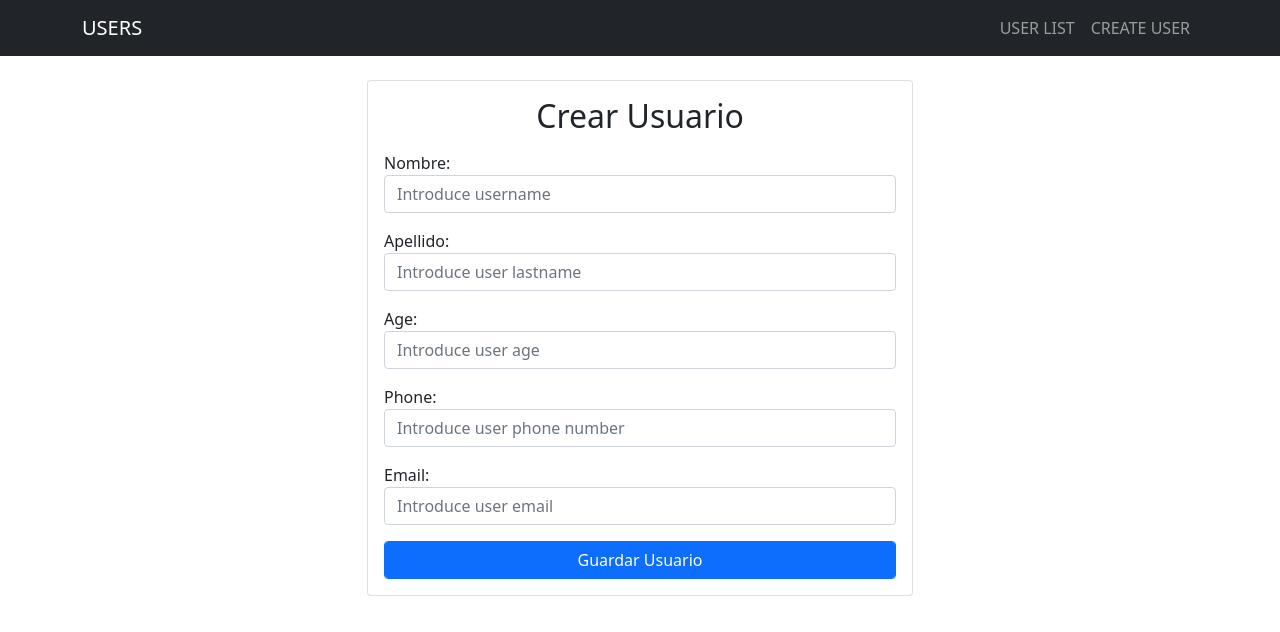
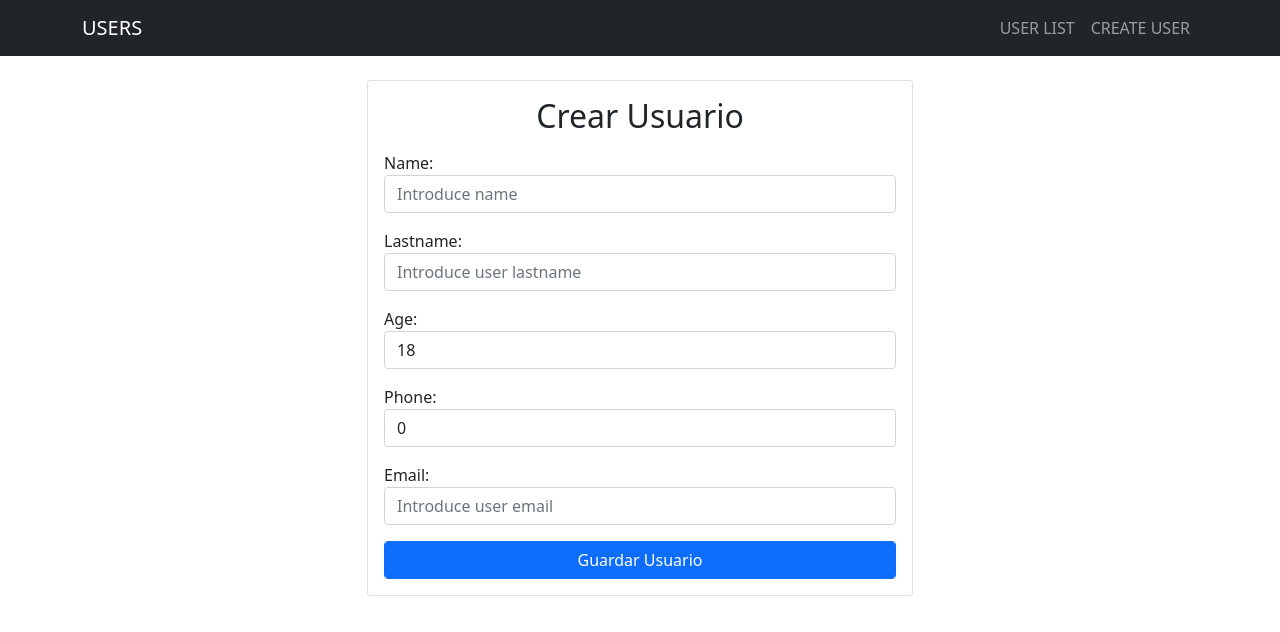
Before and after one commit to GusLDev/mernstack_course_angelodev, a React (Create React App) app in the folder frontend/: page /edit/1 in a window 1280 px wide. Shown: the top 632 px of the page. Built offline with nearby package versions, Linux system fonts and the light colour scheme.

Commit message:
Finished create user functionality

```diff
--- a/frontend/package.json
+++ b/frontend/package.json
@@ -6,6 +6,7 @@
     "@testing-library/jest-dom": "^5.16.5",
     "@testing-library/react": "^13.4.0",
     "@testing-library/user-event": "^13.5.0",
+    "axios": "^1.3.5",
     "react": "^18.2.0",
     "react-dom": "^18.2.0",
     "react-scripts": "5.0.1",
--- a/frontend/src/components/CreateUser.js
+++ b/frontend/src/components/CreateUser.js
@@ -1,40 +1,86 @@
-import React from 'react'
+import React, { useState } from 'react'
+import axios from 'axios'
 
 const CreateUser = () => {
+  const initialValue = {
+    name: '',
+    lastname: '',
+    age: 18,
+    phone: 0,
+    email: ''
+  }
+  const[user,setUser] = useState(initialValue);
+
+  const captureData = (e) =>{
+    const{name,value} = e.target
+    setUser({...user,[name]: value})
+  }
+
+  const saveData = async(e) =>{
+    e.preventDefault();
+    //REQUEST TO POST
+    const newUser = {
+      name: user.name,
+      lastname: user.lastname,
+      age: user.age,
+      phone: user.phone,
+      email: user.email
+    }
+
+    await axios.post('http://localhost:4000/api/users',newUser)
+
+    setUser({...initialValue}) //RESET VALUES
+  }
+
   return (
     <div className='col-md-6 offset-md-3'>
       <div className='card card-body'>
-        <form>
+        <form onSubmit={saveData}>
           <h2 className='text-center mb-3'>Crear Usuario</h2>
           <div className='mb-3'>
             <label>
-              Nombre:
+              Name:
             </label>
-            <input type='text' className='form-control' placeholder='Introduce username' required />
+            <input type='text' className='form-control'
+            placeholder='Introduce name' required
+            name='name' value={user.name}
+            onChange={captureData} />
           </div>
           <div className='mb-3'>
             <label>
-              Apellido:
+              Lastname:
             </label>
-            <input type='text' className='form-control' placeholder='Introduce user lastname' required />
+            <input type='text' className='form-control'
+            placeholder='Introduce user lastname' required
+            name='lastname' value={user.lastname}
+            onChange={captureData}  />
           </div>
           <div className='mb-3'>
             <label>
               Age:
             </label>
-            <input type='number' className='form-control' placeholder='Introduce user age' required />
+            <input type='number' className='form-control'
+            placeholder='Introduce user age' required
+            name='age' value={user.age}
+            onChange={captureData} />
           </div>
           <div className='mb-3'>
             <label>
               Phone:
             </label>
-            <input type='number' className='form-control' placeholder='Introduce user phone number' required />
+            <input type='number' className='form-control'
+            placeholder='Introduce user phone number' required
+            name='phone' value={user.phone}
+            onChange={captureData} />
           </div>
           <div className='mb-3'>
             <label>
               Email:
             </label>
-            <input type='text' className='form-control' placeholder='Introduce user email' required />
+            <input type='text' className='form-control'
+            placeholder='Introduce user email' required
+            name='email' value={user.email}
+            onChange={captureData} />
           </div>
           <button className='btn btn-primary form-control'>Guardar Usuario</button>
         </form>
```
Also changed, not shown: 2 other files (tests, documents, lock files or other folders).
